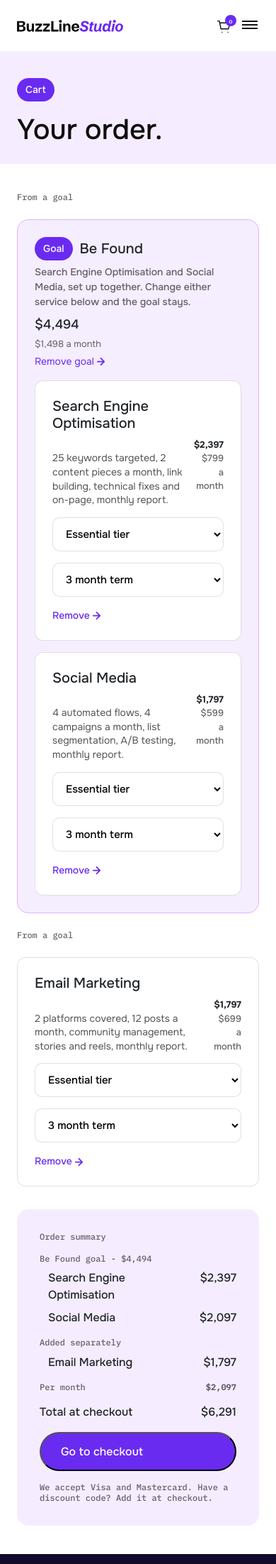
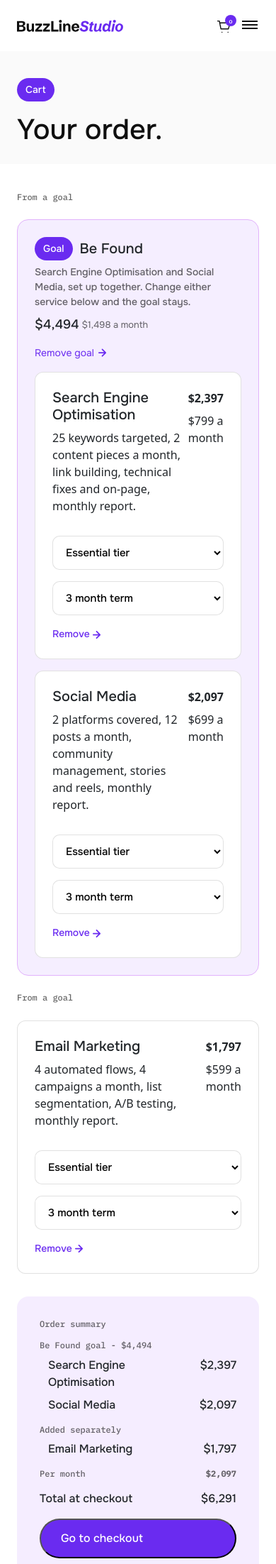
Before and after one commit to SupporthivesProjects/BuzzLineStudioHTML, a PHP site: page /cart.html in a window 390 px wide. Shown: the top 2204 px of the page at 71% size. Run offline with PHP 8.4, Linux system fonts and the light colour scheme.

Commit message:
medhansh

```diff
--- a/cart.html
+++ b/cart.html
@@ -152,24 +152,26 @@
             <div class="goal-price">
               <strong>$4,494</strong>
               <span>$1,498 a month</span>
-              <a href="#">Remove goal <img src="img/arrow-right.svg"></a>
+              <a href="#" class="dektop-show">Remove goal <img src="img/arrow-right.svg"></a>
             </div>
+          </div>
+
+          <div class="goal-price">
+            <a href="#" class="mobile-show">Remove goal <img src="img/arrow-right.svg"></a>
           </div>
 
           <div class="service-card">
 
               <div class="service-top">
-                <div class="service-content">
-                  <h3>Search Engine Optimisation</h3>
-                  <div>
-                  <strong>$2,397</strong>
+                <div class="service-top">
+                  <div class="service-content">
+                    <h3>Search Engine Optimisation</h3>
+                    <p>25 keywords targeted, 2 content pieces a month, link building, technical fixes and on-page, monthly report.</p>
                   </div>
-                </div>
 
-                <div class="service-price">
-                  <p>25 keywords targeted, 2 content pieces a month, link building, technical fixes and on-page, monthly report.</p>
-                  <div>
-                  <span>$799 a month</span>
+                  <div class="service-price">
+                    <strong>$2,397</strong>
+                    <span>$799 a month</span>
                   </div>
                 </div>
               </div>
@@ -192,20 +194,19 @@
 
           <div class="service-card">
               <div class="service-top">
-                <div class="service-content">
-                  <h3>Social Media</h3>
-                  <div>
-                  <strong>$1,797</strong>
+                <div class="service-top">
+                  <div class="service-content">
+                    <h3>Social Media</h3>
+                    <p>2 platforms covered, 12 posts a month, community management, stories and reels, monthly report.</p>
                   </div>
-                </div>
 
-                <div class="service-price">
-                  <p>4 automated flows, 4 campaigns a month, list segmentation, A/B testing, monthly report.</p>
-                  <div>
-                  <span>$599 a month</span>
+                  <div class="service-price">
+                    <strong>$2,097</strong>
+                    <span>$699 a month</span>
                   </div>
                 </div>
               </div>
+
               <div class="service-bottom">
                 <div class="service-options">
                   <select>
@@ -224,20 +225,19 @@
 
         <div class="service-card-out">
               <div class="service-top">
-                <div class="service-content">
-                  <h3>Email Marketing</h3>
-                  <div>
-                  <strong>$1,797</strong>
+                <div class="service-top">
+                  <div class="service-content">
+                    <h3>Email Marketing</h3>
+                    <p>4 automated flows, 4 campaigns a month, list segmentation, A/B testing, monthly report.</p>
                   </div>
-                </div>
 
-                <div class="service-price">
-                  <p>2 platforms covered, 12 posts a month, community management, stories and reels, monthly report.</p>
-                  <div>
-                  <span>$699 a month</span>
+                  <div class="service-price">
+                    <strong>$1,797</strong>
+                    <span>$599 a month</span>
                   </div>
                 </div>
               </div>
+
               <div class="service-bottom">
                 <div class="service-options">
                   <select>
--- a/css/medhnash.css
+++ b/css/medhnash.css
@@ -1,5 +1,5 @@
 .order-hero {
-  background: #f5edff;
+  background: #FAFAFA;
   padding: 84px 0px 0px 0px;
 }
 
@@ -137,6 +137,10 @@
   text-decoration: none;
 }
 
+.goal-price .mobile-show {
+    display: none;
+  }
+
 .service-card {
   display: flex;
   flex-wrap: wrap;
@@ -151,12 +155,14 @@
 
 .service-top{
     width: 100%;
+    display: flex;
+    flex-direction: row;
+    justify-content: space-between;
 }
 
 .service-content {
     display: flex;
-    flex-direction: row;
-    justify-content: space-between;
+    flex-direction: column;
 }
 
 .service-content div {
@@ -212,8 +218,8 @@
 
 .service-price {
   display: flex;
-      flex-direction: row;
-    justify-content: space-between;
+  flex-direction: column;
+  text-align: right;
 }
 
 .service-card-out {
@@ -378,8 +384,10 @@
 
   .goal-price {
     min-width: 0;
-    align-items: flex-start;
-    text-align: left;
+    align-items: center;
+    text-align: center;
+    display: flex;
+    flex-direction: row;
   }
 
   .service-card {
@@ -425,6 +433,15 @@
   .service-remove {
     align-self: flex-start;
   }
+
+  .dektop-show{
+    display: none;
+  }
+
+  .goal-price .mobile-show {
+    display: flex;
+    gap: 6px;
+  }
 }
 
 @media (max-width: 575px) {
@@ -435,10 +452,6 @@
   .goal-header > div:first-child {
     min-width: 0;
     flex: 1;
-  }
-
-  .goal-price {
-    min-width: 0;
   }
 
   .service-content {
```
Also changed, not shown: other parts of css/medhnash.css (+28 -8 lines), checkout.html (+24 -0 lines).
